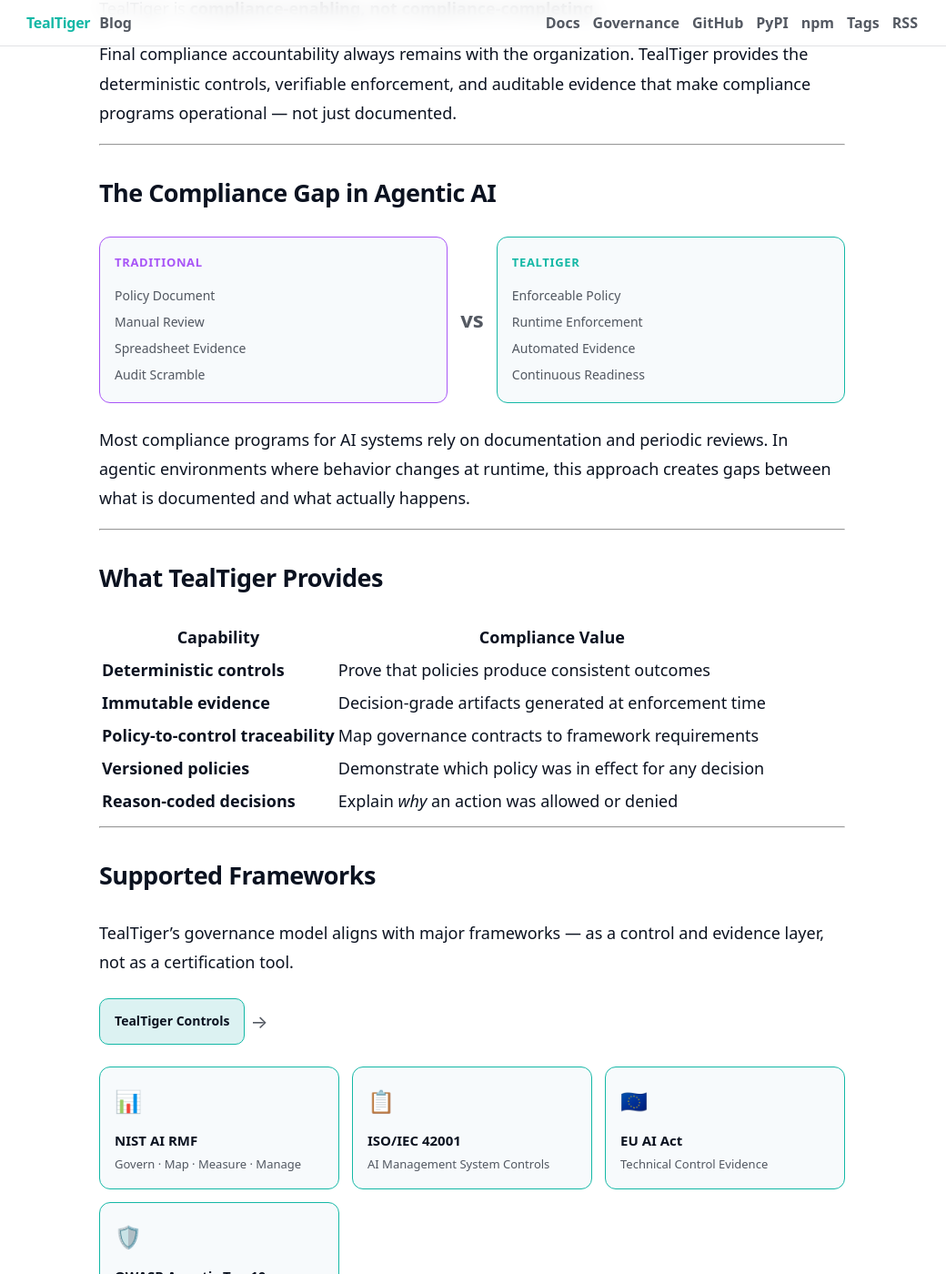
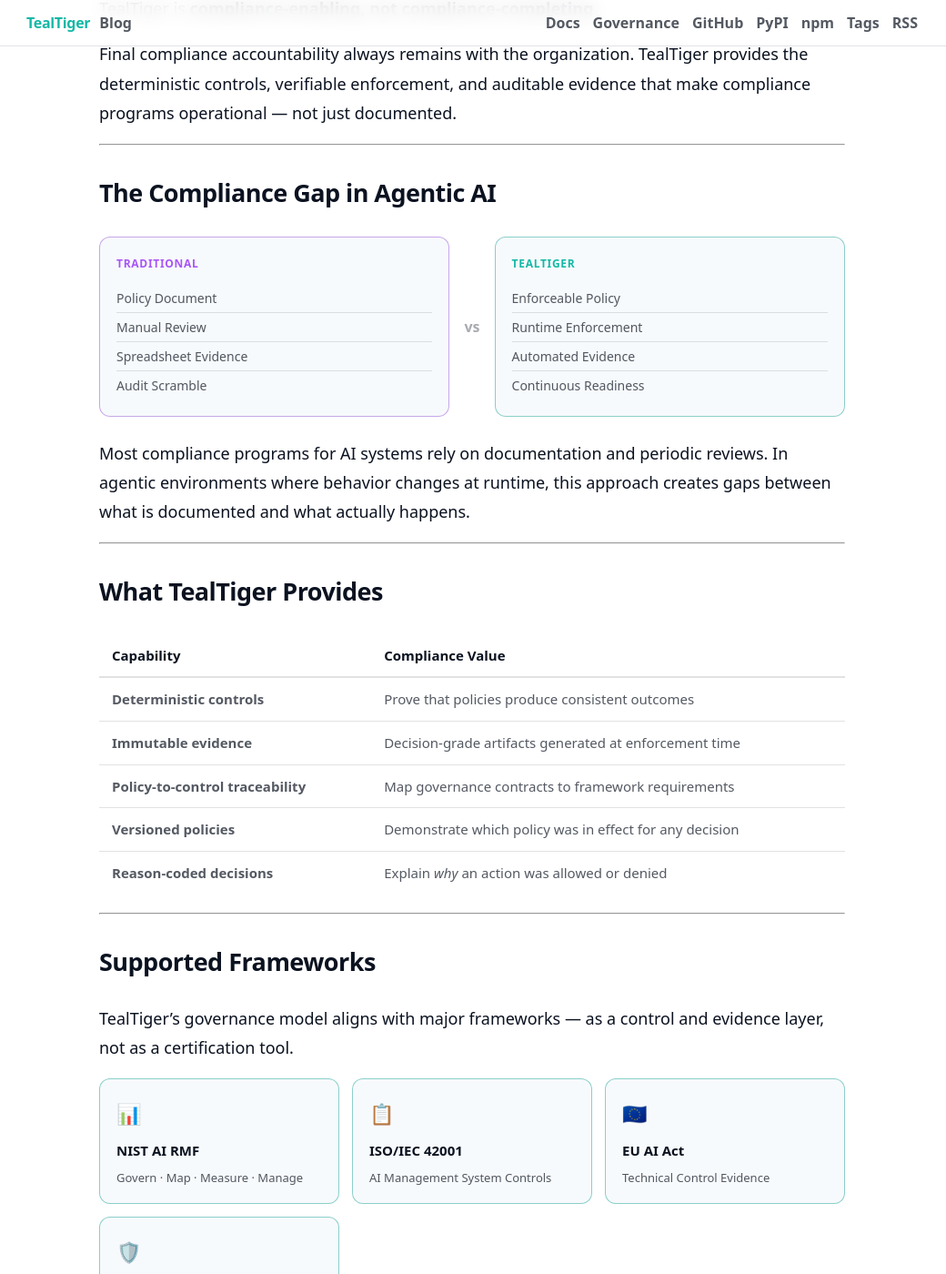
Before and after one commit to agentguard-ai/TealTiger-Blogs, a Jekyll site: the page built from governance/compliance/compliance-enablement.md, in a window 1280 px wide and 1400 px high, scrolled down 306 px. Shown: the whole window at 91% size, without its empty margins (121-1161 px from the left). Built offline with Jekyll 4.4.1, drawn with Linux system fonts in a browser that asks for light colours.

Commit message:
fix: improve card/flow/vs CSS styling and fix compliance dangling flow
- Refined tt-flow: better wrapping, row-gap, softer arrows
- Refined tt-card: hover effect, softer border colors, better spacing
- Refined tt-vs: separator items in lists, centered divider, softer borders
- Better mobile responsive breakpoints
- Added table styling for page-content and post-content
- Fixed compliance page dangling tt-flow with single step
- Replaced governance index table with styled role cards

```diff
--- a/assets/css/style.scss
+++ b/assets/css/style.scss
@@ -251,16 +251,17 @@
   gap: 0;
   flex-wrap: wrap;
   margin: 24px 0;
+  row-gap: 10px;
 }
 .tt-flow__step {
   background: var(--panel);
   border: 1px solid var(--border);
   border-radius: 10px;
-  padding: 12px 16px;
+  padding: 10px 16px;
   font-size: 14px;
   font-weight: 700;
   text-align: center;
-  min-width: 120px;
+  line-height: 1.4;
 }
 .tt-flow__step--accent {
   border-color: var(--link);
@@ -272,15 +273,16 @@
 }
 .tt-flow__arrow {
   color: var(--muted);
-  font-size: 20px;
-  padding: 0 6px;
+  font-size: 18px;
+  padding: 0 8px;
   flex-shrink: 0;
+  opacity: 0.6;
 }
 
 /* Grid: cards in a responsive grid */
 .tt-grid {
   display: grid;
-  grid-template-columns: repeat(auto-fit, minmax(200px, 1fr));
+  grid-template-columns: repeat(auto-fill, minmax(210px, 1fr));
   gap: 14px;
   margin: 24px 0;
 }
@@ -288,34 +290,38 @@
   background: var(--panel);
   border: 1px solid var(--border);
   border-radius: 12px;
-  padding: 16px;
+  padding: 18px;
+  transition: border-color 0.15s ease;
+}
+.tt-card:hover {
+  border-color: color-mix(in srgb, var(--link) 50%, var(--border));
 }
 .tt-card__icon {
-  font-size: 24px;
+  font-size: 22px;
   margin-bottom: 8px;
 }
 .tt-card__title {
   font-weight: 800;
   font-size: 15px;
-  margin-bottom: 4px;
+  margin-bottom: 6px;
 }
 .tt-card__desc {
   color: var(--muted);
   font-size: 13px;
-  line-height: 1.5;
+  line-height: 1.55;
 }
 .tt-card--accent {
-  border-color: var(--link);
+  border-color: color-mix(in srgb, var(--link) 40%, var(--border));
 }
 .tt-card--warn {
-  border-color: #a855f7;
+  border-color: color-mix(in srgb, #a855f7 40%, var(--border));
 }
 
 /* Versus / comparison layout */
 .tt-vs {
   display: grid;
   grid-template-columns: 1fr auto 1fr;
-  gap: 14px;
+  gap: 16px;
   align-items: stretch;
   margin: 24px 0;
 }
@@ -323,27 +329,29 @@
   background: var(--panel);
   border: 1px solid var(--border);
   border-radius: 12px;
-  padding: 16px;
+  padding: 18px;
 }
 .tt-vs__side--bad {
-  border-color: #a855f7;
+  border-color: color-mix(in srgb, #a855f7 40%, var(--border));
 }
 .tt-vs__side--good {
-  border-color: var(--link);
+  border-color: color-mix(in srgb, var(--link) 40%, var(--border));
 }
 .tt-vs__divider {
   display: flex;
   align-items: center;
-  font-size: 24px;
+  justify-content: center;
+  font-size: 16px;
   color: var(--muted);
   font-weight: 900;
+  opacity: 0.5;
 }
 .tt-vs__label {
   font-weight: 800;
-  font-size: 13px;
+  font-size: 12px;
   text-transform: uppercase;
-  letter-spacing: 0.05em;
-  margin-bottom: 10px;
+  letter-spacing: 0.06em;
+  margin-bottom: 12px;
 }
 .tt-vs__label--bad { color: #a855f7; }
 .tt-vs__label--good { color: var(--link); }
@@ -353,15 +361,48 @@
   margin: 0;
 }
 .tt-vs__items li {
-  padding: 4px 0;
+  padding: 5px 0;
   font-size: 14px;
   color: var(--muted);
   line-height: 1.5;
+  border-bottom: 1px solid var(--border);
+}
+.tt-vs__items li:last-child {
+  border-bottom: none;
 }
 
 @media (max-width: 640px) {
-  .tt-flow { flex-direction: column; }
-  .tt-flow__arrow { transform: rotate(90deg); }
+  .tt-flow { flex-direction: column; align-items: stretch; }
+  .tt-flow__step { text-align: left; }
+  .tt-flow__arrow { text-align: center; transform: rotate(90deg); padding: 4px 0; }
   .tt-vs { grid-template-columns: 1fr; }
-  .tt-vs__divider { justify-content: center; padding: 4px 0; }
+  .tt-vs__divider { padding: 4px 0; }
+  .tt-grid { grid-template-columns: 1fr; }
 }
+
+/* ── Tables ── */
+.page-content table,
+.post-content table {
+  width: 100%;
+  border-collapse: collapse;
+  margin: 20px 0;
+  font-size: 15px;
+}
+.page-content th,
+.post-content th {
+  text-align: left;
+  font-weight: 800;
+  padding: 10px 14px;
+  border-bottom: 2px solid var(--border);
+  color: var(--text);
+}
+.page-content td,
+.post-content td {
+  padding: 10px 14px;
+  border-bottom: 1px solid var(--border);
+  color: var(--muted);
+}
+.page-content tr:last-child td,
+.post-content tr:last-child td {
+  border-bottom: none;
+}
--- a/governance/compliance/compliance-enablement.md
+++ b/governance/compliance/compliance-enablement.md
@@ -72,10 +72,6 @@
 
 TealTiger's governance model aligns with major frameworks — as a control and evidence layer, not as a certification tool.
 
-<div class="tt-flow">
-  <div class="tt-flow__step tt-flow__step--accent">TealTiger Controls</div>
-  <span class="tt-flow__arrow">→</span>
-</div>
 <div class="tt-grid" style="margin-top: 12px;">
   <div class="tt-card tt-card--accent">
     <div class="tt-card__icon">📊</div>
```
Also changed, not shown: governance/index.md (+17 -5 lines).
